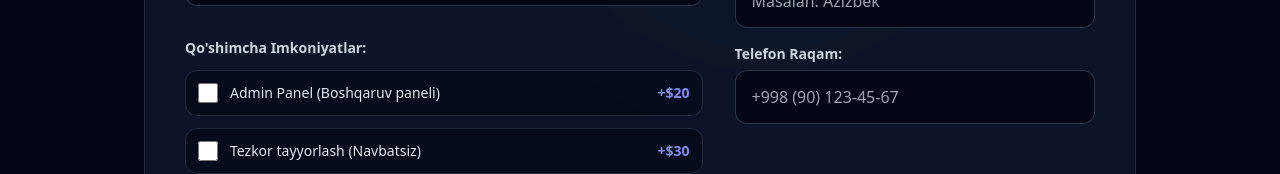
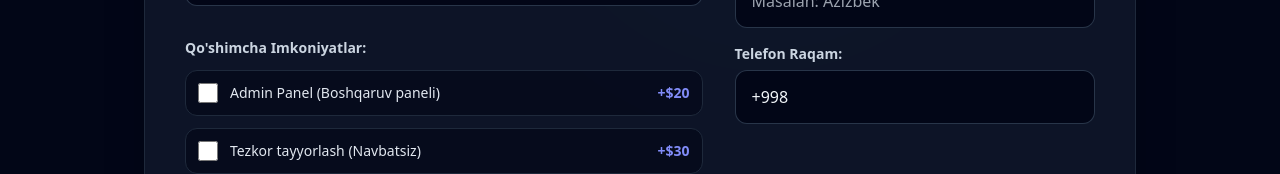
Before and after one commit to ilhomovelbek16-sy/webbot-studio, a plain HTML site: page index.html in a window 1280 px wide. Shown: the part 837-1011 px from the top of the page. Drawn offline with nearby package versions, Linux system fonts and the light colour scheme.

Commit message:
Update index.html

```diff
--- a/index.html
+++ b/index.html
@@ -149,7 +149,7 @@
 
                         <div>
                             <label class="block text-sm font-semibold mb-1.5 text-slate-300">Telefon Raqam:</label>
-                            <input type="tel" id="phone" required placeholder="+998 (90) 123-45-67" class="w-full bg-slate-950 border border-slate-700/80 rounded-xl px-4 py-3.5 text-slate-100 focus:outline-none focus:border-indigo-500 focus:ring-2 focus:ring-indigo-500/20 transition">
+                            <input type="tel" id="phone" value="+998 " required placeholder="+998 (90) 123-45-67" class="w-full bg-slate-950 border border-slate-700/80 rounded-xl px-4 py-3.5 text-slate-100 focus:outline-none focus:border-indigo-500 focus:ring-2 focus:ring-indigo-500/20 transition">
                         </div>
                     </div>
 
```
